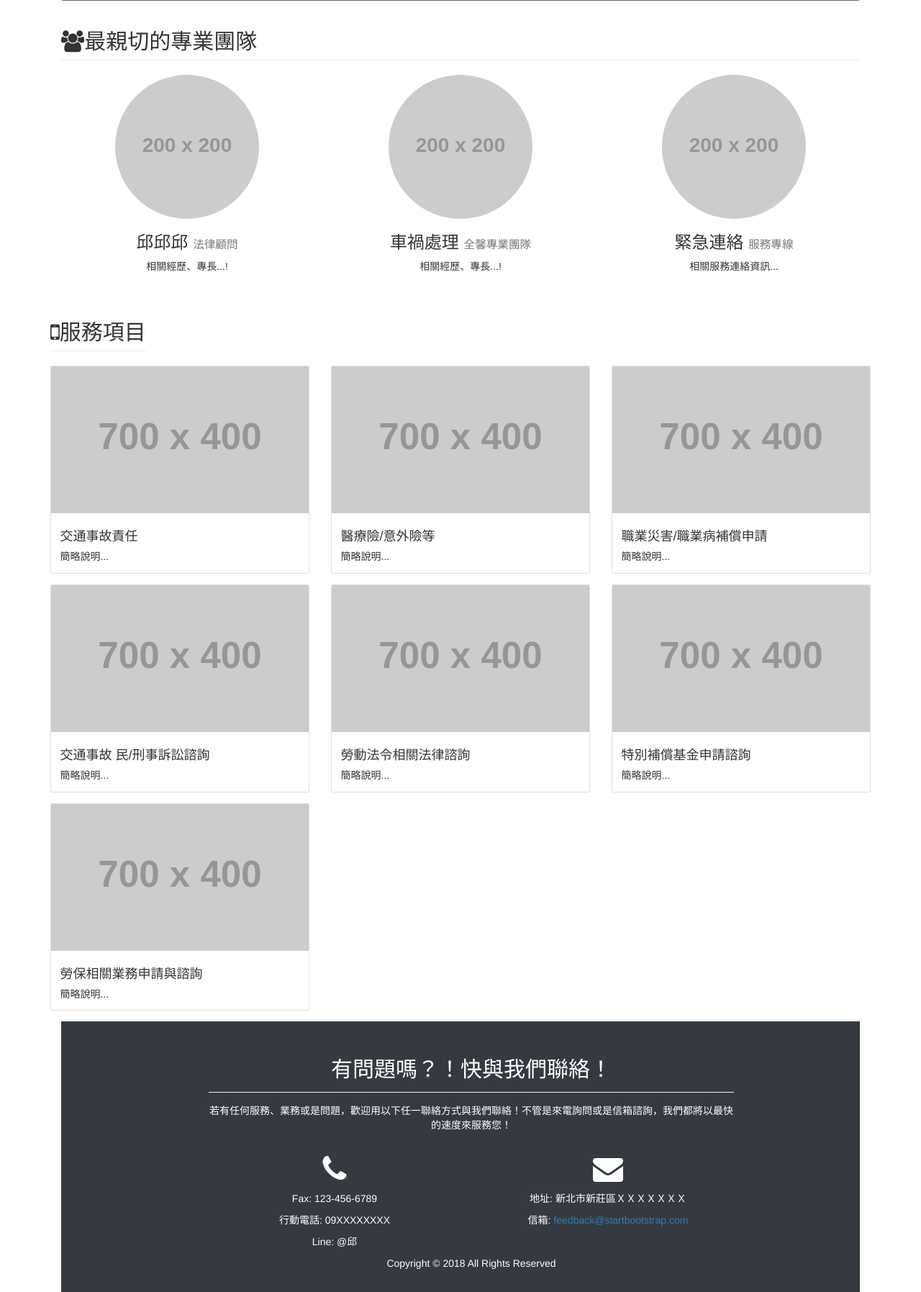
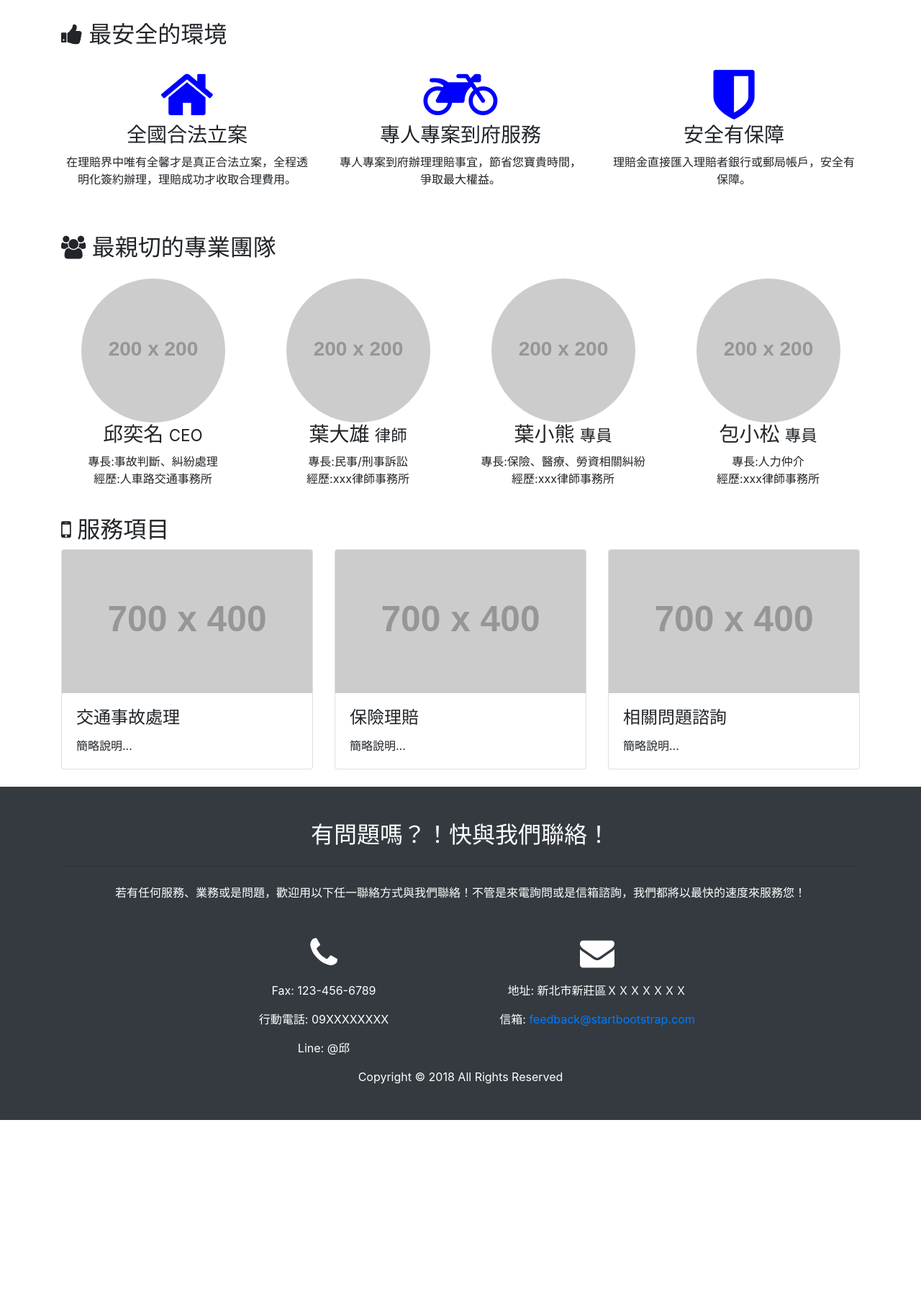
Before and after one commit to SanFuBrunch/web, a Django app: page /catalog/ in a window 1280 px wide. Shown: the part 762-2557 px from the top of the page at 72% size. After the commit the page ends 2318 px from the top, so only its background shows below. Run offline with Django 3.2, Linux system fonts and the light colour scheme; grey boxes labelled with a size stand in for pictures from a placeholder-image service; data that the repository does not hold is empty; some libraries are stand-ins or nearby versions.

Commit message:
Update index.html

```diff
--- a/pcr_site/pcr_site/catalog/templates/index.html
+++ b/pcr_site/pcr_site/catalog/templates/index.html
@@ -8,21 +8,16 @@
     <meta name="description" content="">
     <meta name="author" content="">
 
-    <title>Small Business - Start Bootstrap Template</title>
+    <title>全馨理賠風險管理有限公司</title>
 
     <!-- Bootstrap core CSS -->
-    <link href="/static/vendor/bootstrap/css/bootstrap.min.css" rel="stylesheet">
+    <link href="vendor/bootstrap/css/bootstrap.min.css" rel="stylesheet">
     <!-- Custom styles for this template -->
-    <link href="/static/css/small-business.css" rel="stylesheet">
+    <link href="css/small-business.css" rel="stylesheet">
     <!-- Optional font-awesome(social mark) -->
     <link rel="stylesheet" href="/static/css/bootstrap-social.css">
     <link rel="stylesheet" href="https://maxcdn.bootstrapcdn.com/font-awesome/4.4.0/css/font-awesome.min.css">
-    <!-- Latest compiled and minified CSS -->
-    <link rel="stylesheet" href="https://maxcdn.bootstrapcdn.com/bootstrap/3.3.7/css/bootstrap.min.css" integrity="sha384-BVYiiSIFeK1dGmJRAkycuHAHRg32OmUcww7on3RYdg4Va+PmSTsz/K68vbdEjh4u" crossorigin="anonymous">
-    <!-- Optional theme -->
-    <link rel="stylesheet" href="https://maxcdn.bootstrapcdn.com/bootstrap/3.3.7/css/bootstrap-theme.min.css" integrity="sha384-rHyoN1iRsVXV4nD0JutlnGaslCJuC7uwjduW9SVrLvRYooPp2bWYgmgJQIXwl/Sp" crossorigin="anonymous">
-    <!-- Latest compiled and minified JavaScript -->
-    <script src="https://maxcdn.bootstrapcdn.com/bootstrap/3.3.7/js/bootstrap.min.js" integrity="sha384-Tc5IQib027qvyjSMfHjOMaLkfuWVxZxUPnCJA7l2mCWNIpG9mGCD8wGNIcPD7Txa" crossorigin="anonymous"></script>
+
   </head>
 
   <body>
@@ -41,20 +36,24 @@
                 <span class="sr-only">(current)</span>
               </a>
             </li>
-            <li class="nav-item">
-              <a class="nav-link" href="#">服務團隊</a>
+            <li class="nav-item dropdown">
+              <a class="nav-link dropdown-toggle" data-toggle="dropdown" href="#" role="button" aria-haspopup="true" aria-expanded="false">服務項目</a>
+              <div class="dropdown-menu">
+                <a class="dropdown-item" href="#">交通事故處理</a>
+                <a class="dropdown-item" href="#">保險理賠</a>
+                <a class="dropdown-item" href="#">相關問題諮詢</a>
             </li>
             <li class="nav-item">
-              <a class="nav-link" href="#">加入全馨</a>
+              <a class="nav-link" href="#">諮詢/留言板</a>
             </li>
             <li class="nav-item">
-              <a class="nav-link" href="#">留言板</a>
+              <a class="nav-link" href="#">人才招募</a>
             </li>
             <li class="nav-item">
-              <a class="nav-link" href="#">聯絡我們</a>
+              <a class="nav-link" href="#contact">聯絡我們</a>
             </li>
             <li class="nav-item">
-              <a class="nav-link" href="#">會員登入</a>
+              <a class="nav-link" href="#">Login</a>
             </li>
           </ul>
         </div>
@@ -63,70 +62,123 @@
 
     <!-- Page Content -->
     <div class="container">
-
       <!-- Heading Row -->
       <div class="row my-4">
-        <!-- /.col-lg-8 -->
-        <div id="carouselExampleSlidesOnly" class="carousel slide col-lg-8" data-ride="carousel">
+        <div id="carouselExampleSlidesOnly" class="carousel slide col-lg-6 " data-interval="3000" data-ride="carousel">
           <div class="carousel-inner">
             <div class="carousel-item active">
-              <img class="d-block w-100" src="http://www.yo-an168.com/archive/image/imagestyle/home/tw/b1.jpg" alt="First slide">
+              <img class="d-block w-100" src="https://scontent.ftpe8-4.fna.fbcdn.net/v/t1.0-9/19260714_1631764583521985_7850932736070366086_n.jpg?_nc_cat=102&_nc_ht=scontent.ftpe8-4.fna&oh=79008da65839c1745fa7cfb7c28f1a3c&oe=5C63C0DD" alt="First slide">
             </div>
             <div class="carousel-item">
-              <img class="d-block w-100" src="http://www.yo-an168.com/archive/image/imagestyle/home/tw/2.jpg" alt="Second slide">
+              <img class="d-block w-100" src="https://scontent.ftpe8-3.fna.fbcdn.net/v/t1.0-9/20842153_1687557741276002_4851780096955258078_n.jpg?_nc_cat=107&_nc_ht=scontent.ftpe8-3.fna&oh=f0b89539cdff8439d811364429037dfe&oe=5CA2A354" alt="Second slide">
             </div>
           </div>
         </div>
+
         <!-- /.col-lg-8 -->
-        <div class="col-lg-4">
-          <h1>公司簡介</h1>
-          <p>全馨理賠風險管理有限公司是一間新創公司，秉持著公平、公正的服務熱忱，為民眾處理各式各樣保險理賠與法律諮詢相關問題。面對現今理賠紛爭不斷的社會，民眾總是弱勢的一邊。而佑安永遠與客戶站在同一線上，竭盡所能協助客戶爭取其權益。您的小事情，就是我們最重要的事，您的權益，就讓佑安協助您爭取。</p>
-          <a class="btn btn-outline-info btn-sm" href="#contact">立即聯繫！</a>
+        <div class="col-lg-6">
+          <h2><i class="fa fa-flag" style="color:brown;"></i> 全馨的故事</h2>
+          <p>一般民眾往往只知道要替自己和家人買一份保險，以保障自己和家人的未來，然而當真的遭逢車禍疾病等突發重大事故時，卻不知如何替自己或家人爭取應有的權益。</p>
+          <p>全馨團隊，鑽研於車禍事故鑑定與理賠多年，看遍許許多多民眾因對理賠事物的無知，常常矇受無情與不公的對待，成了最無辜的受害者，因有感社會上還有許多受害的民眾，遇到事情時，在不知所措的情況下，聽信非專門領域的人建議，白白喪失了自己的權力。</p>
+          <p>有鑑於此，決定改變經營理念，期望能將其所學為社會大眾做服務，不再只單獨服務企業團體，希望未來能有更多受害家庭受益。致力於提供一個專業、合法、安全有保障的平台，針對不同個案，給予最精闢的分析與建議，並替其爭取應有之權益。</p>
+          <a class="btn btn-outline-info btn-lg pull-right" href="#contact">立即聯繫！</a>
         </div>
         <!-- /.col-md-4 -->
       </div>
       <!-- /.row -->
+    </div>
+    <!-- /.container -->
 
+    <div class="container">
+      <h2><i class="fa fa-heart" style="color:pink;"></i> 全馨全意為您著想</h2>
+      <p>全馨理賠是一間新創公司，由各領域專家匯集所創造的公司，早期只服務運輸公司、車隊與企業，擔任顧問角色，協助車禍事故善後處理、意外事故、傷病理賠、協助被害人求償爭取應有權利。「全馨」是一群將您的權益視如己出的人，他們在乎你的權益更甚於自己利益，他們志在為深受意外所苦的民眾伸張正義，他們甘於為社會的弱勢不惜犧牲自己對抗社會上的大鯨魚，也因此，你們每位對全馨的信賴與支持，更是促使我們不斷向前的動力。「全馨」已成為理賠界的代名詞，你的權益讓「全馨」全意為你守護。</p>
+    </div>
+    <!-- /.container -->
+
+
+    <div class="container">
       <!-- Call to Action Well -->
       <div class="card text-white bg-secondary my-4 text-center">
         <div class="card-body">
           <p class="text-white m-0">最新即時消息區塊! ex:系統維護中，有任何問題請聯絡 09XX-XXX-XXX</p>
         </div>
       </div>
-      <!-- Content Row -->
-      <h2 class="page-header"><i class="fa fa-users"></i>最親切的專業團隊</h2>
+    </div>
+    <!-- /.container -->
+
+      <!-- Page Content -->
+    <div class="container">
+
+      <!-- About Goal -->
+      <div class="row">
+        <div class="col-lg-12">
+          <h2 class="my-4"><i class="fa fa-thumbs-up"></i> 最安全的環境</h2>
+        </div>
+        <div class="col-lg-4 col-sm-6 text-center mb-4">
+          <i class="fa fa-home fa-5x fa-fw" aria-hidden="true" style="color:blue;"></i>
+          <h3>全國合法立案</h3>
+          <p>在理賠界中唯有全馨才是真正合法立案，全程透明化簽約辦理，理賠成功才收取合理費用。</p>
+        </div>
+        <div class="col-lg-4 col-sm-6 text-center mb-4">
+          <i class="fa fa-motorcycle fa-5x fa-fw" aria-hidden="true" style="color:blue;"></i>
+          <h3>專人專案到府服務</h3>
+          <p>專人專案到府辦理理賠事宜，節省您寶貴時間，爭取最大權益。</p>
+        </div>
+        <div class="col-lg-4 col-sm-6 text-center mb-4">
+          <i class="fa fa-shield fa-5x fa-fw" aria-hidden="true" style="color:blue;"></i>
+          <h3>安全有保障</h3>
+          <p>理賠金直接匯入理賠者銀行或郵局帳戶，安全有保障。</p>
+        </div>
+      </div>
+
       <!-- Team Members Row -->
       <div class="row">
-        <div class="col-lg-4 col-sm-6 text-center mb-4">
+        <div class="col-lg-12">
+          <h2 class="my-4"><i class="fa fa-users"></i> 最親切的專業團隊</h2>
+        </div>
+        <div class="col-lg-3 col-sm-6 text-center mb-4">
           <img class="rounded-circle img-fluid d-block mx-auto" src="http://placehold.it/200x200" alt="">
-          <h3>邱邱邱
-            <small>法律顧問</small>
+          <h3>邱奕名
+            <small>CEO</small>
           </h3>
-          <p>相關經歷、專長...!</p>
+          <p>專長:事故判斷、糾紛處理</br>
+          經歷:人車路交通事務所</p>
         </div>
-        <div class="col-lg-4 col-sm-6 text-center mb-4">
+        <div class="col-lg-3 col-sm-6 text-center mb-4">
           <img class="rounded-circle img-fluid d-block mx-auto" src="http://placehold.it/200x200" alt="">
-          <h3>車禍處理
-            <small>全馨專業團隊</small>
+          <h3>葉大雄
+            <small>律師</small>
           </h3>
-          <p>相關經歷、專長...!</p>
+          <p>專長:民事/刑事訴訟</br>
+          經歷:xxx律師事務所</p>
         </div>
-        <div class="col-lg-4 col-sm-6 text-center mb-4">
+        <div class="col-lg-3 col-sm-6 text-center mb-4">
           <img class="rounded-circle img-fluid d-block mx-auto" src="http://placehold.it/200x200" alt="">
-          <h3>緊急連絡
-            <small>服務專線</small>
+          <h3>葉小熊
+            <small>專員</small>
           </h3>
-          <p>相關服務連絡資訊...</p>
+          <p>專長:保險、醫療、勞資相關糾紛</br>
+          經歷:xxx律師事務所</p>
         </div>
+        <div class="col-lg-3 col-sm-6 text-center mb-4">
+          <img class="rounded-circle img-fluid d-block mx-auto" src="http://placehold.it/200x200" alt="">
+          <h3>包小松
+            <small>專員</small>
+          </h3>
+          <p>專長:人力仲介</br>
+          經歷:xxx律師事務所</p>
+        </div>
+      </div>
+
       <!-- Content Row -->
-      <h2 class="page-header"><i class="fa fa-mobile fa-1x"></i>服務項目</h2>
+      <h2 class="page-header"><i class="fa fa-mobile fa-1x"></i> 服務項目</h2>
       <div class="row">
         <div class="col-md-4 mb-4">
           <div class="card h-100">
             <a><img class="card-img-top" src="http://placehold.it/700x400" alt=""></a>
             <div class="card-body">
               <h4 class="card-title">
-                <a>交通事故責任</a>
+                <a>交通事故處理</a>
               </h4>
               <p class="card-text">簡略說明...</p>
             </div>
@@ -138,7 +190,7 @@
             <a><img class="card-img-top" src="http://placehold.it/700x400" alt=""></a>
             <div class="card-body">
               <h4 class="card-title">
-                <a>醫療險/意外險等</a>
+                <a>保險理賠</a>
               </h4>
               <p class="card-text">簡略說明...</p>
             </div>
@@ -150,65 +202,15 @@
             <a><img class="card-img-top" src="http://placehold.it/700x400" alt=""></a>
             <div class="card-body">
               <h4 class="card-title">
-                <a>職業災害/職業病補償申請</a>
+                <a>相關問題諮詢</a>
               </h4>
               <p class="card-text">簡略說明...</p>
             </div>
           </div>
         </div>
         <!-- /.col-md-4 -->
-        <div class="col-md-4 mb-4">
-          <div class="card h-100">
-            <a><img class="card-img-top" src="http://placehold.it/700x400" alt=""></a>
-            <div class="card-body">
-              <h4 class="card-title">
-                <a>交通事故 民/刑事訴訟諮詢</a>
-              </h4>
-              <p class="card-text">簡略說明...</p>
-            </div>
-          </div>
-        </div>
-        <!-- /.col-md-4 -->
-        <div class="col-md-4 mb-4">
-          <div class="card h-100">
-            <a><img class="card-img-top" src="http://placehold.it/700x400" alt=""></a>
-            <div class="card-body">
-              <h4 class="card-title">
-                <a>勞動法令相關法律諮詢</a>
-              </h4>
-              <p class="card-text">簡略說明...</p>
-            </div>
-          </div>
-        </div>
-        <!-- /.col-md-4 -->
-        <div class="col-md-4 mb-4">
-          <div class="card h-100">
-            <a><img class="card-img-top" src="http://placehold.it/700x400" alt=""></a>
-            <div class="card-body">
-              <h4 class="card-title">
-                <a>特別補償基金申請諮詢</a>
-              </h4>
-              <p class="card-text">簡略說明...</p>
-            </div>
-          </div>
-        </div>
-        <!-- /.col-md-4 -->
-        <div class="col-md-4 mb-4">
-          <div class="card h-100">
-            <a><img class="card-img-top" src="http://placehold.it/700x400" alt=""></a>
-            <div class="card-body">
-              <h4 class="card-title">
-                <a>勞保相關業務申請與諮詢</a>
-              </h4>
-              <p class="card-text">簡略說明...</p>
-            </div>
-          </div>
-        </div>
-        <!-- /.col-md-4 -->
-
       </div>
       <!-- /.row -->
-
     </div>
     <!-- /.container -->
 
@@ -216,7 +218,7 @@
     <section id="contact" class="py-5 bg-dark">
       <div class="container">
         <div class="row">
-          <div class="col-lg-8 mx-auto text-center">
+          <div class="col-lg-12 mx-auto text-center">
             <h2 class="section-heading text-white">有問題嗎？！快與我們聯絡！</h2>
             <hr class="my-4">
             <p class="mb-5 text-white">若有任何服務、業務或是問題，歡迎用以下任一聯絡方式與我們聯絡！不管是來電詢問或是信箱諮詢，我們都將以最快的速度來服務您！</p>
@@ -246,8 +248,8 @@
 
 
     <!-- Bootstrap core JavaScript -->
-    <script src="/static/vendor/jquery/jquery.min.js"></script>
-    <script src="/static/vendor/bootstrap/js/bootstrap.bundle.min.js"></script>
+    <script src="vendor/jquery/jquery.min.js"></script>
+    <script src="vendor/bootstrap/js/bootstrap.bundle.min.js"></script>
 
   </body>
 
```
